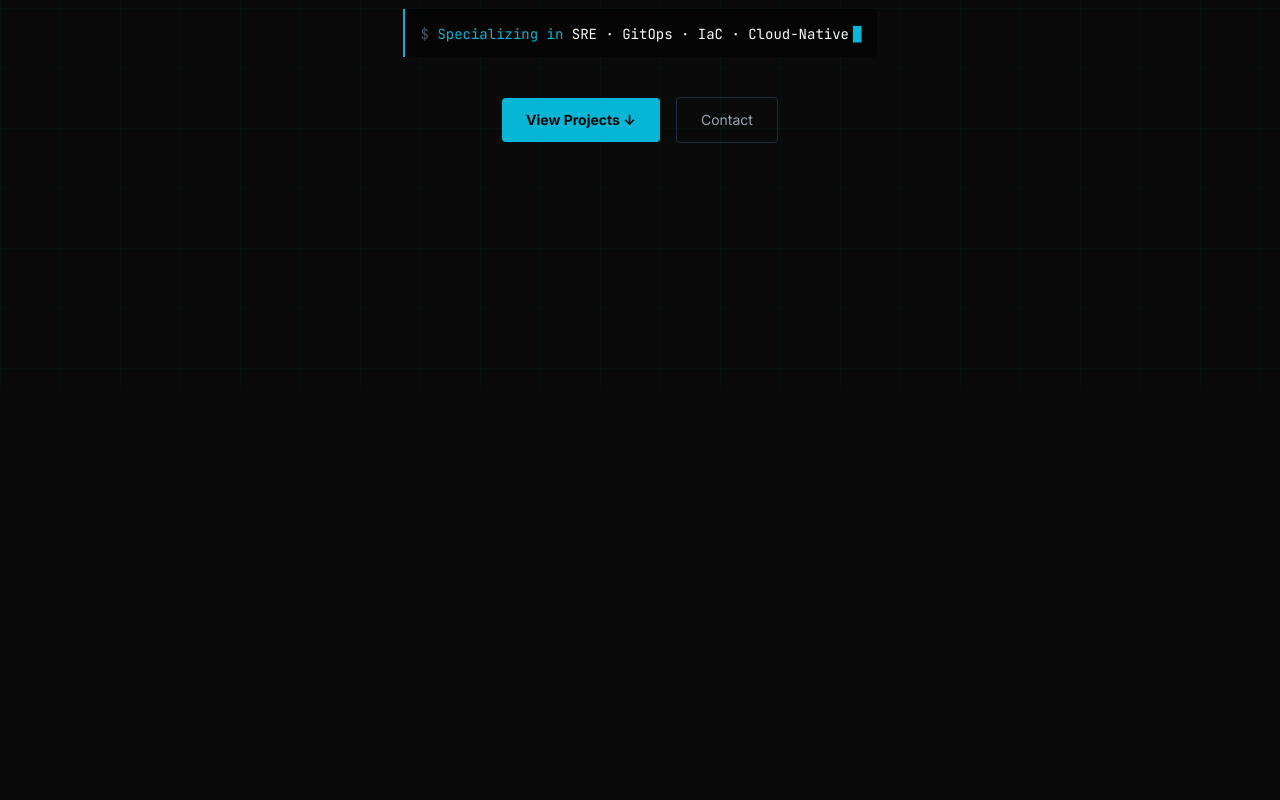
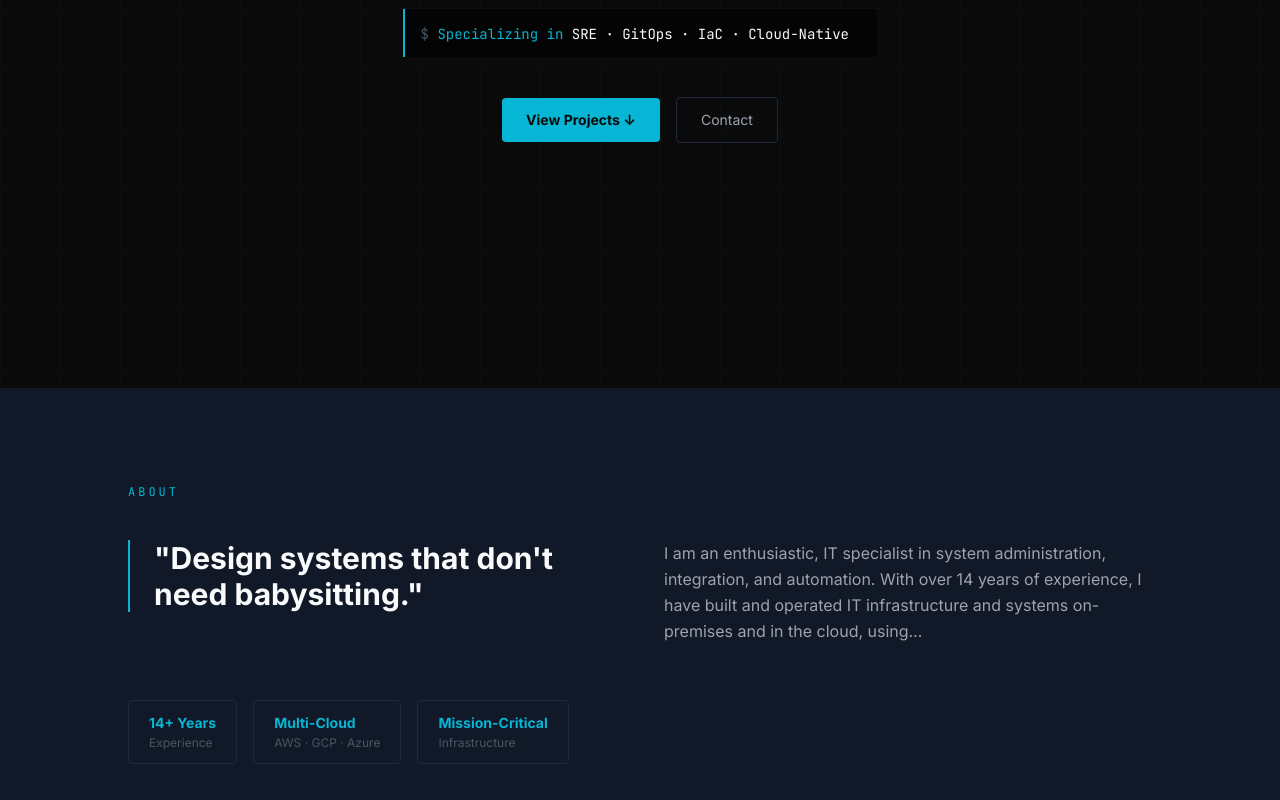
Before and after one commit to srajasimman/srajasimman.dev, a React (Vite) app: page / in a window 1280 px wide. Shown: the part 412-1212 px from the top of the page. Before the commit the page ends 800 px from the top, so only its background shows below. Built offline with nearby package versions, Linux system fonts and the light colour scheme.

Commit message:
feat: add About section with pull-quote and stats

```diff
--- a/src/App.jsx
+++ b/src/App.jsx
@@ -2,6 +2,7 @@ import resume from './data/resume.json'
 import repos from './data/repos.json'
 import Header from './components/Header.jsx'
 import Hero from './components/Hero.jsx'
+import About from './components/About.jsx'
 
 export default function App() {
   const { basics } = resume
@@ -10,6 +11,7 @@ export default function App() {
       <Header name={basics.name} profiles={basics.profiles} />
       <main>
         <Hero basics={basics} />
+        <About summary={basics.summary} />
       </main>
     </div>
   )
--- /dev/null
+++ b/src/components/About.jsx
@@ -0,0 +1,65 @@
+// About section: pull-quote left, summary right, stat pills below.
+// Props: summary (string)
+
+import { useIntersection } from '../hooks/useIntersection.js'
+
+const STATS = [
+  { label: '14+ Years', sub: 'Experience' },
+  { label: 'Multi-Cloud', sub: 'AWS · GCP · Azure' },
+  { label: 'Mission-Critical', sub: 'Infrastructure' },
+]
+
+export default function About({ summary }) {
+  const [ref, visible] = useIntersection()
+
+  // Trim summary to ~220 chars for a punchy paragraph
+  const short = summary.length > 220
+    ? summary.slice(0, summary.lastIndexOf(' ', 220)) + '…'
+    : summary
+
+  return (
+    <section
+      id="about"
+      aria-label="About"
+      className="py-24 px-6 bg-surface2"
+    >
+      <div
+        ref={ref}
+        className={`max-w-5xl mx-auto transition-all duration-700 ${visible ? 'opacity-100 translate-y-0' : 'opacity-0 translate-y-4'}`}
+      >
+        <p className="font-mono text-accent text-xs tracking-[0.25em] uppercase mb-10">
+          about
+        </p>
+
+        <div className="grid md:grid-cols-2 gap-12 mb-14">
+          {/* Pull-quote */}
+          <div className="flex items-start">
+            <blockquote className="border-l-2 border-accent pl-6">
+              <p className="text-2xl sm:text-3xl font-bold text-primary leading-snug">
+                "Design systems that don't need babysitting."
+              </p>
+            </blockquote>
+          </div>
+
+          {/* Summary */}
+          <div className="text-secondary text-base leading-relaxed">
+            <p>{short}</p>
+          </div>
+        </div>
+
+        {/* Stat pills */}
+        <div className="flex flex-wrap gap-4">
+          {STATS.map(stat => (
+            <div
+              key={stat.label}
+              className="border border-border rounded px-5 py-3"
+            >
+              <p className="text-accent font-bold text-sm">{stat.label}</p>
+              <p className="text-muted text-xs mt-0.5">{stat.sub}</p>
+            </div>
+          ))}
+        </div>
+      </div>
+    </section>
+  )
+}
```
